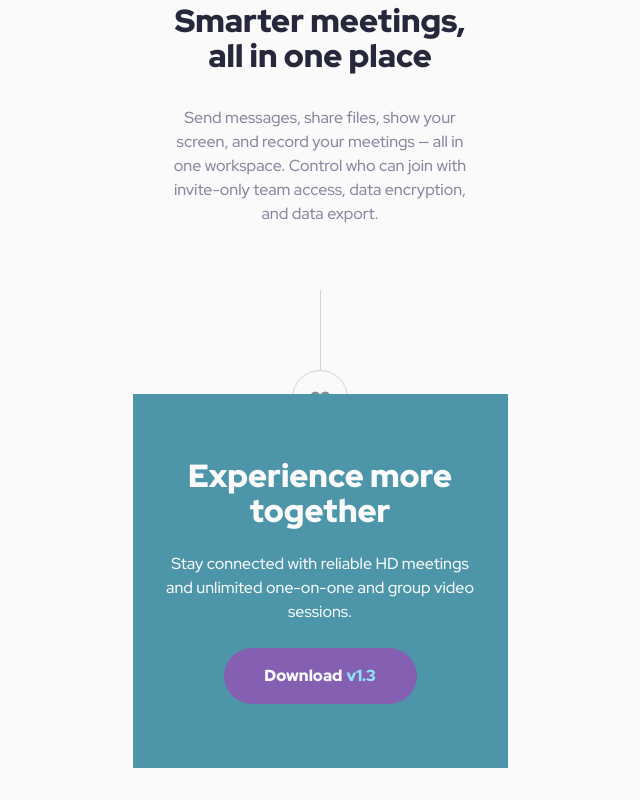
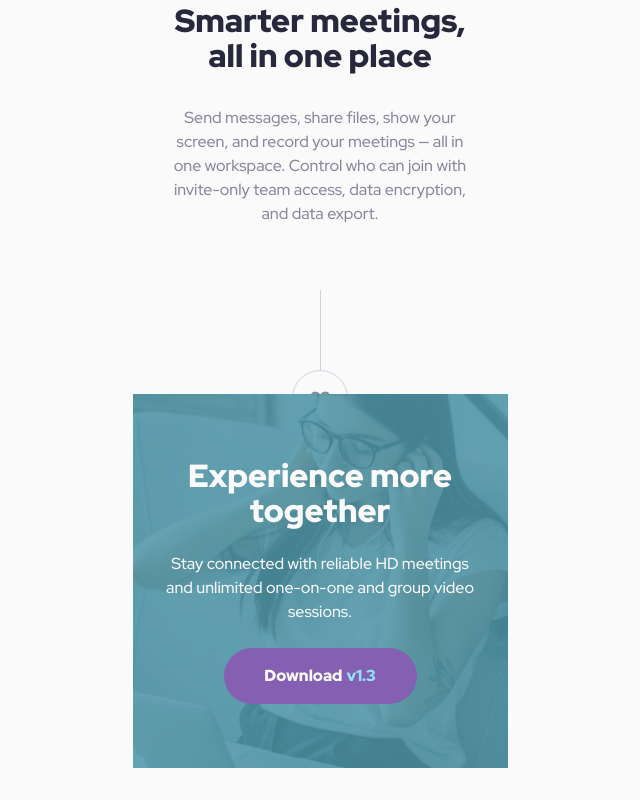
Before and after one commit to samirtamang33/meet-landing-page, a Next.js app: page / in a window 1280 px wide. Shown: the part 1342-2142 px from the top of the page, without its empty margins (320-960 px from the left). Built offline with nearby package versions, Linux system fonts and the light colour scheme.

Commit message:
complete footer background

```diff
--- a/src/app/page.js
+++ b/src/app/page.js
@@ -1,6 +1,5 @@
 import Image from "next/image";
 import styles from "./page.module.css";
-import Button from "../components/Button";
 import Nav from "../components/Nav";
 import Hero from "../components/Hero";
 import MainContent from "../components/MainContent";
--- a/src/components/Footer.js
+++ b/src/components/Footer.js
@@ -5,7 +5,7 @@ import Button from "./Button";
 const Footer = () => (
   <footer className={styles.footer}>
     <div className={styles.footerHero}>
-      <CircleNumber number="02" className={styles.CircleNumber} />
+      <CircleNumber number="02" className={styles.circleNumber} />
       <div className={styles.footerContent}>
         <h1>Experience more together</h1>
         <p>
--- a/src/components/Footer.module.css
+++ b/src/components/Footer.module.css
@@ -4,11 +4,12 @@
   justify-content: center;
   align-items: center;
   position: relative;
+  overflow: visible;
 }
 
 .circleNumber {
-  position: relative;
-  z-index: 1;
+  position: absolute;
+  z-index: 999;
 }
 
 .footerContent {
@@ -16,12 +17,17 @@
   flex-direction: column;
   padding: var(--spacing-800) var(--spacing-400);
   gap: var(--spacing-300);
-  background-color: var(--cyan-600);
+  background-image: linear-gradient(
+      rgba(77, 150, 169, 0.85),
+      rgba(77, 150, 169, 0.85)
+    ),
+    url("/assets/mobile/image-footer.jpg");
+  background-size: cover;
+  background-position: center;
   font-family: var(--font-family-red-hat);
   text-align: center;
   position: relative;
   top: -2rem;
-  z-index: 100;
 }
 
 .footerContent h1 {
```
